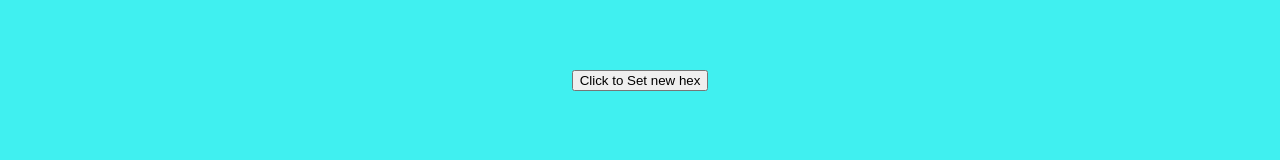
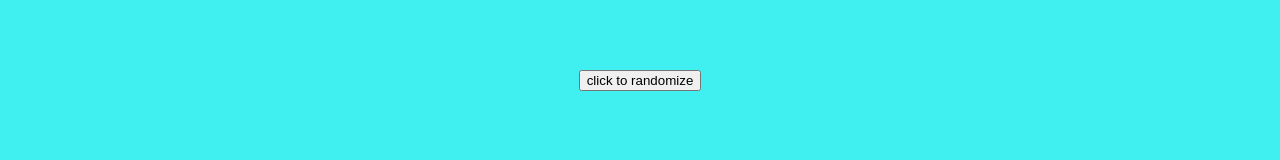
Before and after one commit to dfederspiel/ti-sprite-maker, a React (Create React App) app: page / in a window 1280 px wide. Shown: the part 560-720 px from the top of the page. Built offline with nearby package versions, Linux system fonts and the light colour scheme.

Commit message:
clean: update text and remove unused image

```diff
--- a/src/App.jsx
+++ b/src/App.jsx
@@ -25,8 +25,7 @@ function AppWrapper() {
           spriteMaker.setHex(genRanHex(16));
         }}
       >
-        Click to Set new hex
-
+        click to randomize
       </button>
       <ColorPicker onColorChange={(newColor) => spriteMaker.setColor(newColor)} />
     </>
```
Also changed, not shown: src/logo.svg (deleted).
